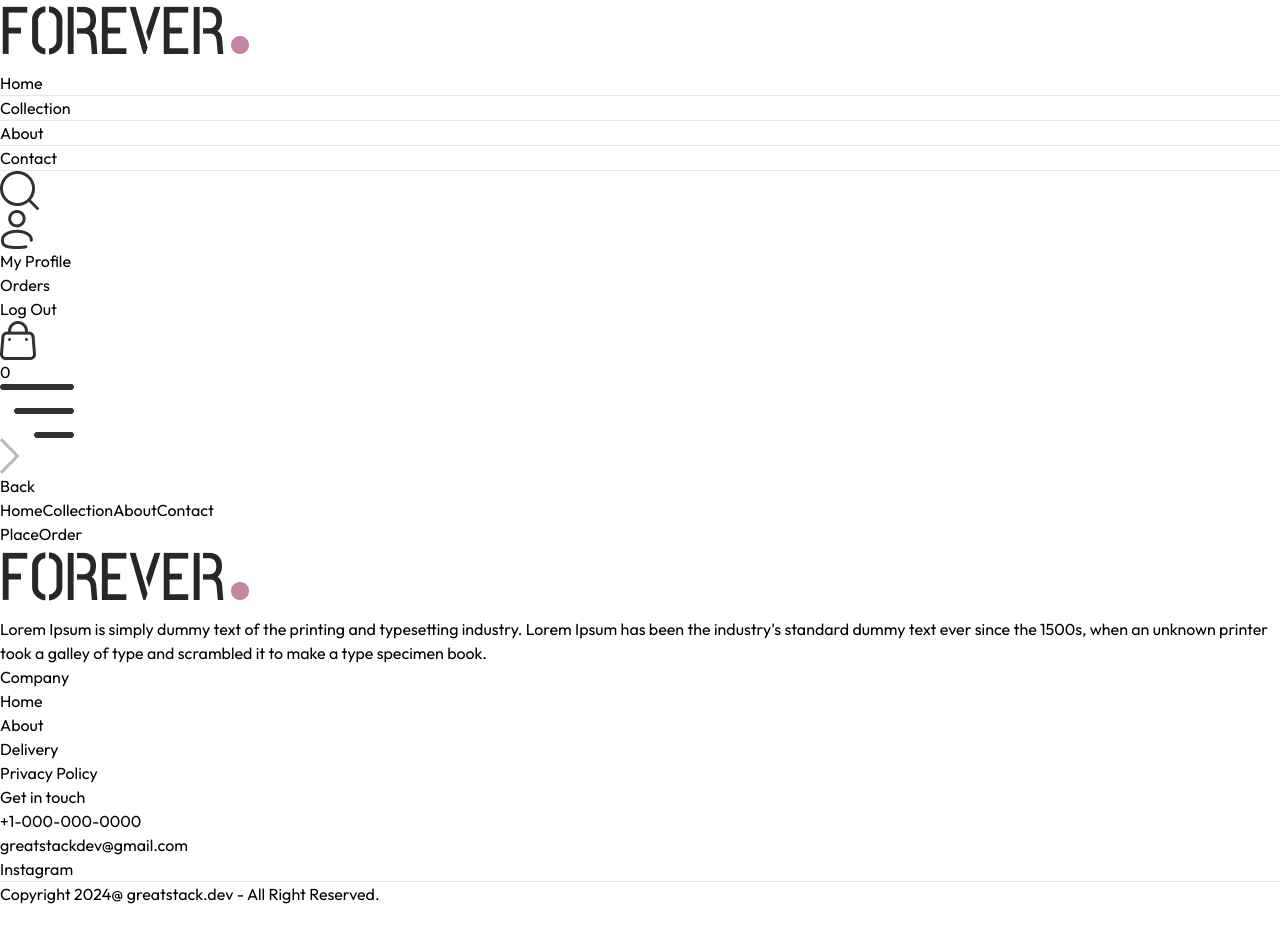
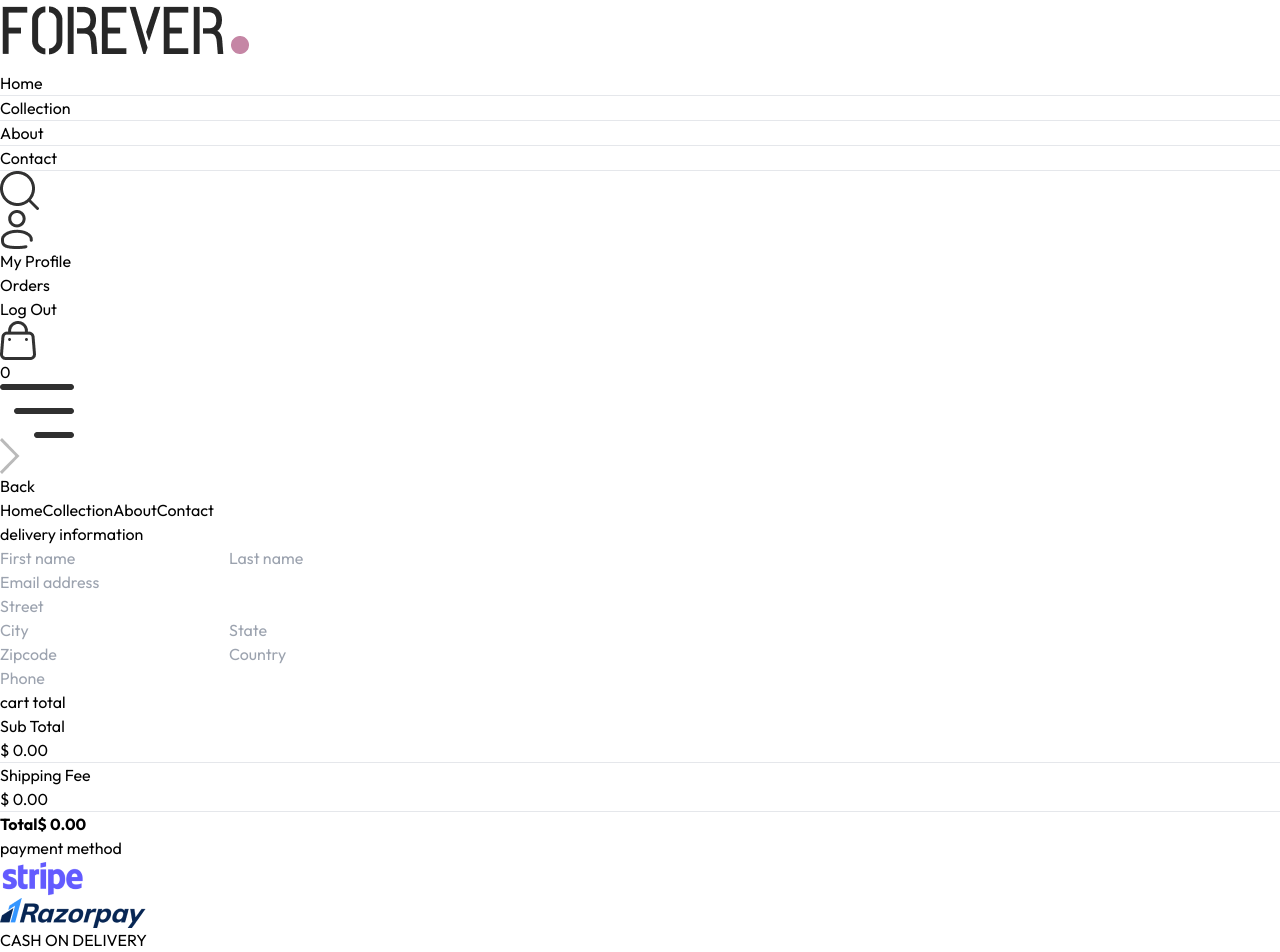
Before and after one commit to nitinpatil77/E-Commerce-MERN, a React (Vite) app in the folder frontend/: page /place-order in a window 1280 px wide. Shown: the top 952 px of the page. Before the commit the page ends 906 px from the top, so only its background shows below. Built offline with nearby package versions, Linux system fonts and the light colour scheme.

Commit message:
Login Order and PlaceOrder Ui Design Done

```diff
--- a/frontend/src/components/Header.jsx
+++ b/frontend/src/components/Header.jsx
@@ -9,7 +9,7 @@
   const location = useLocation();
   const isActive = (path) => location.pathname === path;
   const [visiable, setVisiable] = useState(false);
-  const {setShowSearch,getCartCount}=useContext(ShopContext);
+  const { setShowSearch, getCartCount } = useContext(ShopContext);
   return (
     <div className="flex justify-between items-center py-5">
       <Link to='/'>
@@ -46,11 +46,13 @@
         </Link>
       </ul>
       <div className="flex items-center sm:gap-6 gap-4">
-        <img onClick={()=>setShowSearch(true)} src={assets.search_icon} alt="search-icon" className='w-5 cursor-pointer' />
+        <img onClick={() => setShowSearch(true)} src={assets.search_icon} alt="search-icon" className='w-5 cursor-pointer' />
         <div className="group relative">
-          <img src={assets.profile_icon} alt="profile_icon" className='w-5 cursor-pointer' />
+          <Link to='/login'>
+            <img src={assets.profile_icon} alt="profile_icon" className='w-5 cursor-pointer' />
+          </Link>
           <div className="group-hover:block hidden absolute dropdown-menu right-0 pt-4">
-            <div className="flex flex-col gap-2 w-36 py-3 px-5 bg-slate-100 text-gray-500 rounded">
+            <div className="flex flex-col gap-2 w-36 py-3 px-5 bg-slate-100 text-gray-500 rounded font-medium">
               <p className="cursor-pointer hover:text-black">My Profile</p>
               <p className="cursor-pointer hover:text-black">Orders</p>
               <p className="cursor-pointer hover:text-black">Log Out</p>
--- a/frontend/src/pages/Login.jsx
+++ b/frontend/src/pages/Login.jsx
@@ -1,8 +1,35 @@
-import React from 'react'
+import React, { useState } from 'react'
 
 function Login() {
+  const [currentState, setCurrentState] = useState('Log In');
+
+  const onSubmitHandler =async (e)=>{
+    e.preventDefault();
+  }
   return (
-    <div>Login</div>
+    <div>
+      <form onSubmit={onSubmitHandler} className='flex flex-col items-center w-[90%] sm:max-w-96 m-auto mt-14 gap-4 text-gray-800' >
+        <div className='inline-flex items-center gap-2 mb-2 mt-10'>
+          <p className='prata-regular text-3xl'>{currentState}</p>
+          <hr className='border-none h-[1.5px] w-8 bg-gray-800' />
+
+        </div>
+        {currentState === 'Log In' ? '' : <input type="text" className='w-full px-3 py-2 border border-gray-800' placeholder='Name' required />}
+        <input type="email" className='w-full px-3 py-2 border border-gray-800' placeholder='Email' required />
+        <input type="password" className='w-full px-3 py-2 border border-gray-800' placeholder='Password' required />
+        <div className="w-full flex justify-between text-sm mt-[8-px]">
+          <p className='cursor-pointer'>Forgot your password?</p>
+          {
+            currentState === 'Log In' ?
+              <p onClick={() => setCurrentState('Sing Up')} className='cursor-pointer'>Create account</p> :
+              <p onClick={() => setCurrentState('Log In')} className='cursor-pointer'>Login Here</p>
+          }
+        </div>
+        <button className='bg-black text-white font-light px-8 py-2 mt-4'>
+          {currentState === 'Log In' ? 'Sign in' : 'Sign Up'}
+        </button>
+      </form>
+    </div>
   )
 }
 
--- a/frontend/src/pages/Orders.jsx
+++ b/frontend/src/pages/Orders.jsx
@@ -1,8 +1,43 @@
-import React from 'react'
+import React, { useContext } from 'react'
+import Title from '../components/Title'
+import { ShopContext } from '../context/ShopContext'
+import { data } from 'react-router-dom';
 
 function Orders() {
+  const { products, currency } = useContext(ShopContext);
   return (
-    <div>Orders</div>
+    <div className='border-t pt-16'>
+      <div className='text-2xl'>
+        <Title text1={'my'} text2={'orders'} />
+      </div>
+      <div>
+        {
+          products.slice(1, 4).map((item, index) => (
+            <div key={index} className='py-4 border-t border-b text-gray-700 flex flex-col md:flex-row md:items-center md:justify-between gap-4'>
+              <div className="flex items-start gap-6 text-sm">
+                <img src={item.image[0]} alt={item.name} className="w-16 sm:w-20" />
+                <div>
+                  <p className='sm:text-base font-medium'>{item.name}</p>
+                  <div className='flex items-center gap-3 mt-1 text-base text-gray-700'>
+                    <p> {currency}{item.price} </p>
+                    <p> Quantity: 1</p>
+                    <p> Size: S </p>
+                  </div>
+                  <p class="mt-1">Date: <span class=" text-gray-400">Thu Dec 26 2024</span></p>
+                </div>
+              </div>
+              <div className="md:w-1/2 flex justify-between">
+                <div className="flex items-center gap-2">
+                  <p className='min-w-2 h-2 rounded-full bg-green-500'></p>
+                  <p className='text-sm md:text-base'>Ready to ship</p>
+                </div>
+                <button className='border px-4 py-2 text-sm font-medium rounded-sm'>Teack Order</button>
+              </div>
+            </div>
+          ))
+        }
+      </div>
+    </div>
   )
 }
 
--- a/frontend/src/pages/PlaceOrder.jsx
+++ b/frontend/src/pages/PlaceOrder.jsx
@@ -1,8 +1,70 @@
-import React from 'react'
+import React, { useState } from 'react'
+import Title from '../components/Title.jsx';
+import CartTotal from '../components/CartTotal.jsx'
+import { assets } from '../assets/assets.js';
+import { useNavigate } from 'react-router-dom';
 
 function PlaceOrder() {
+  const navigate=useNavigate();
+  const [method, setMethod] = useState('cod');
+
   return (
-    <div>PlaceOrder</div>
+    <div className='flex flex-col sm:flex-row justify-between gap-4 pt-5 sm:pt-14 min-h-[80vh] border-t'>
+      <div className='flex flex-col gap-4 w-full sm:max-w-[480px]'>
+        <div className='text-xl sm:text-2xl my-3'>
+          <Title text1={'delivery'} text2={'information'} />
+        </div>
+        <div class="flex gap-3">
+          <input required="" name="firstName" class="border border-gray-300 rounded py-1.5 px-3.5 w-full" type="text" placeholder="First name" value="" />
+          <input required="" name="lastName" class="border border-gray-300 rounded py-1.5 px-3.5 w-full" type="text" placeholder="Last name" value="" />
+        </div>
+        <div>
+          <input required="" name="email" class="border border-gray-300 rounded py-1.5 px-3.5 w-full" type="email" placeholder="Email address" value=""/>
+        </div>
+        <div>
+          <input required="" name="street" class="border border-gray-300 rounded py-1.5 px-3.5 w-full" type="text" placeholder="Street" value="" />
+        </div>
+        <div class="flex gap-3">
+          <input required="" name="city" class="border border-gray-300 rounded py-1.5 px-3.5 w-full" type="text" placeholder="City" value=""/>
+          <input name="state" class="border border-gray-300 rounded py-1.5 px-3.5 w-full" type="text" placeholder="State" value=""/>
+        </div>
+        <div class="flex gap-3">
+          <input required="" name="city" class="border border-gray-300 rounded py-1.5 px-3.5 w-full" type="number" placeholder="Zipcode" value=""/>
+          <input name="state" class="border border-gray-300 rounded py-1.5 px-3.5 w-full" type="text" placeholder="Country" value=""/>
+        </div>
+        <div>
+          <input required="" name="phone" class="border border-gray-300 rounded py-1.5 px-3.5 w-full" type="number" placeholder="Phone" value=""/>
+        </div>
+      </div>
+      <div className="mt-8">
+        <div className="mt-8 min-w-80">
+          <CartTotal/>
+        </div>
+
+        <div className="mt-12">
+          <Title text1={'payment'} text2={'method'}/>
+          {/* payment method */}
+          <div className='flex gap-3 flex-col lg:flex-row'>
+            <div onClick={()=>setMethod('stripe')} className='flex items-center gap-3 border p-2 px-3 cursor-pointer'>
+              <p className={`min-w-3.5 h-3.5 border rounded-full ${method === 'stripe' ? 'bg-green-400' :''} `}></p>
+              <img src={assets.stripe_logo} alt="stripe_logo" className='h-5 mx-4' />
+            </div>
+            <div onClick={()=>setMethod('razorpay')} className='flex items-center gap-3 border p-2 px-3 cursor-pointer'>
+              <p className={`min-w-3.5 h-3.5 border rounded-full ${method === 'razorpay' ? 'bg-green-400' :''} `}></p>
+              <img src={assets.razorpay_logo} alt="razorpay_logo" className='h-5 mx-4' />
+            </div>
+            <div onClick={()=>setMethod('cod')} className='flex items-center gap-3 border p-2 px-3 cursor-pointer'>
+              <p className={`min-w-3.5 h-3.5 border rounded-full ${method === 'cod' ? 'bg-green-400' :''} `}></p>
+              <p className='text-gray-500 text-sm font-medium mx-4'>CASH ON DELIVERY</p>
+            </div>
+          </div>
+          {/* Navigate to order page */}
+          <div className="w-full text-end">
+            <button onClick={()=>navigate('/orders')} className='bg-black text-white text-sm my-8 px-8 py-3 uppercase'>Place Order</button>
+          </div>
+        </div>
+      </div>
+    </div>
   )
 }
 
```
